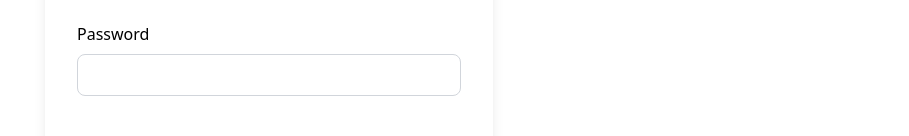
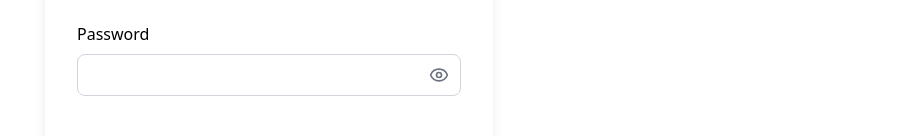
Before and after one commit to Zeeshan363/pathfinder-ai-frontend, a React (Create React App) app: page /signin in a window 1280 px wide. Shown: the part 260-396 px from the top of the page, without its empty margins (371-1280 px from the left). Built offline with nearby package versions, Linux system fonts and the light colour scheme.

Commit message:
refact: eye icons in signup and signin

```diff
--- a/src/components/SigninPage.tsx
+++ b/src/components/SigninPage.tsx
@@ -5,9 +5,11 @@ import { Link, useNavigate } from "react-router-dom";
 import { LoginFormData } from "../types/user";
 import { signinApi } from "../api/auth/signin";
 import toast from "react-hot-toast";
+import { Eye, EyeOff } from "lucide-react";
 
 const SigninPage = () => {
   const navigate = useNavigate();
+  const [showPassword, setShowPassword] = useState(false);
   const [formData, setFormData] = useState({
     username: "",
     password: "",
@@ -84,8 +86,9 @@ const SigninPage = () => {
                 <label htmlFor="password" className="text-body block mb-2">
                   Password
                 </label>
+                <div className="relative">
                   <input
-                  type="password"
+                    type={showPassword ? "text" : "password"}
                     id="password"
                     required
                     className="w-full px-4 py-2 rounded-lg border border-gray-300 dark:border-gray-600 bg-white dark:bg-gray-700 text-gray-900 dark:text-white focus:ring-2 focus:ring-primary-500 focus:border-transparent transition-colors"
@@ -95,6 +98,19 @@ const SigninPage = () => {
                     }
                     disabled={isLoading}
                   />
+                  <button
+                    type="button"
+                    onClick={() => setShowPassword(!showPassword)}
+                    className="absolute right-3 top-1/2 transform -translate-y-1/2 text-gray-500 hover:text-gray-700 dark:text-gray-400 dark:hover:text-gray-200"
+                    disabled={isLoading}
+                  >
+                    {showPassword ? (
+                      <EyeOff size={20} />
+                    ) : (
+                      <Eye size={20} />
+                    )}
+                  </button>
+                </div>
               </div>
 
               <button
--- a/src/components/SignupPage.tsx
+++ b/src/components/SignupPage.tsx
@@ -5,9 +5,11 @@ import { useMutation } from "@tanstack/react-query";
 import { signupApi } from "../api/auth/signup";
 import toast from "react-hot-toast";
 import axios, { AxiosError } from "axios";
+import { Eye, EyeOff } from "lucide-react";
 
 const SignupPage = () => {
   const navigate = useNavigate();
+  const [showPassword, setShowPassword] = useState(false);
   const [formData, setFormData] = useState({
     email: "",
     password: "",
@@ -93,8 +95,9 @@ const SignupPage = () => {
                 <label htmlFor="password" className="text-body block mb-2">
                   Password
                 </label>
+                <div className="relative">
                   <input
-                  type="password"
+                    type={showPassword ? "text" : "password"}
                     id="password"
                     required
                     className="w-full px-4 py-2 rounded-lg border border-gray-300 dark:border-gray-600 bg-white dark:bg-gray-700 text-gray-900 dark:text-white focus:ring-2 focus:ring-primary-500 focus:border-transparent transition-colors"
@@ -103,6 +106,18 @@ const SignupPage = () => {
                       setFormData({ ...formData, password: e.target.value })
                     }
                   />
+                  <button
+                    type="button"
+                    onClick={() => setShowPassword(!showPassword)}
+                    className="absolute right-3 top-1/2 transform -translate-y-1/2 text-gray-500 hover:text-gray-700 dark:text-gray-400 dark:hover:text-gray-200"
+                  >
+                    {showPassword ? (
+                      <EyeOff size={20} />
+                    ) : (
+                      <Eye size={20} />
+                    )}
+                  </button>
+                </div>
               </div>
 
               <div>
```
Lines whose indentation alone changed are shown as unchanged.
